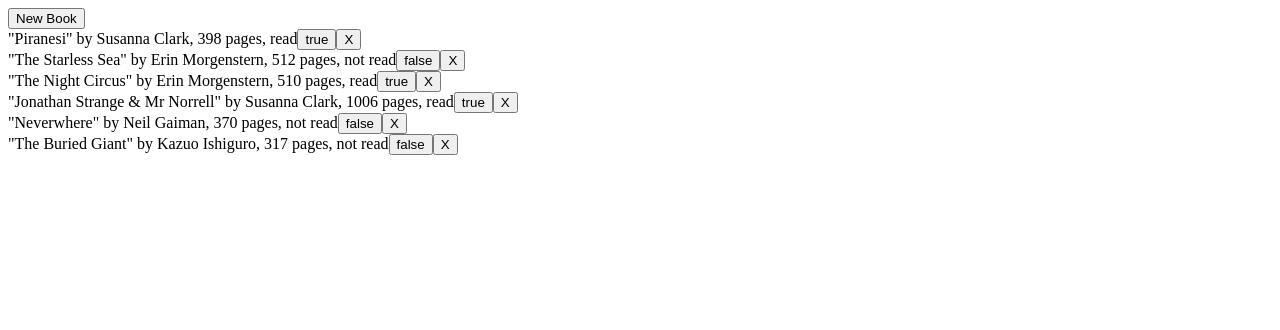
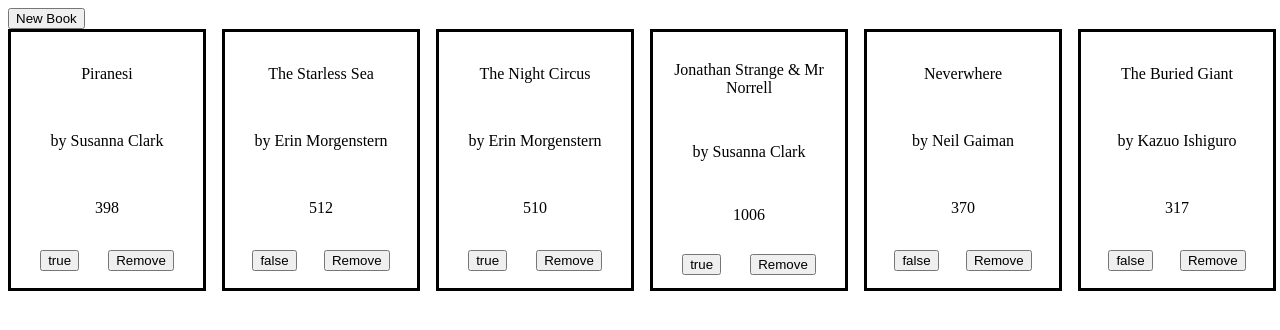
Before and after one commit to dasbearchan/odin-project-library, a plain HTML site: page index.html in a window 1280 px wide. Drawn offline with Linux system fonts and the light colour scheme.

Commit message:
final edit for now

```diff
--- a/index.html
+++ b/index.html
@@ -35,7 +35,7 @@
             </form>
         </dialog>
         <div class="library">
-            <div id="book-list"></div>
+            <div id="book-list" class="book-list"></div>
         </div>
     </body>
 </html>
--- a/library.js
+++ b/library.js
@@ -30,23 +30,32 @@ function updateLibrary() {
   bookList.innerHTML = ""
   archive.forEach((book, index) => {
     const card = document.createElement("div")
+    const buttonDiv = document.createElement("div")
     const cardTitle = document.createElement("p")
+    const cardAuthor = document.createElement("p")
+    const cardPages = document.createElement("p")
     const btnX = document.createElement("button")
     const btnRead = document.createElement("button")
 
-    card.innerText = book.getInfo()
-    btnX.innerText = " X "
+    card.className = "card"
+    buttonDiv.className = "buttonDiv"
+    cardTitle.innerText = book.title
+    cardAuthor.innerText = `by ${book.author}`
+    cardPages.innerText = book.pages
+    btnX.innerText = "Remove"
+    btnRead.innerText = book.isRead
+
     btnX.addEventListener('click', () => {
       archive.splice(index, 1)
       updateLibrary()
     })
-    btnRead.innerText = book.isRead
     btnRead.addEventListener('click', () => {
       book.isRead = !book.isRead
       updateLibrary()
     })
 
-    card.append(btnRead, btnX)
+    buttonDiv.append(btnRead, btnX)
+    card.append(cardTitle, cardAuthor, cardPages, buttonDiv)
     bookList.append(card)
 
   })
@@ -62,7 +71,7 @@ form.addEventListener('submit', (e) => {
   const title = formData.get('title')
   const author = formData.get('author');
   const pages = formData.get('pages')
-  const read = formData.get('read')
+  const read = document.getElementById("read").checked
 
   const newBook = new Book(title, author, pages, read)
   archive.push(newBook)
--- a/styles.css
+++ b/styles.css
@@ -0,0 +1,35 @@
+html, body {
+    width: 100%;
+    height: 100%;
+}
+
+.book-list {
+    display: flex;
+    flex-wrap: wrap;
+    gap: 1em;
+    height: 100%;
+}
+
+.library {
+    height: 100%;
+}
+
+.card {
+    border-style: solid;
+    display: flex;
+    flex-direction: column;
+    width: 100%;
+    height: 100%;
+    max-height: 16em;
+    max-width: 12em;
+    justify-content: space-evenly;
+}
+
+.card p {
+    text-align: center;
+}
+
+.buttonDiv {
+    display: flex;
+    justify-content: space-evenly;
+}
```
